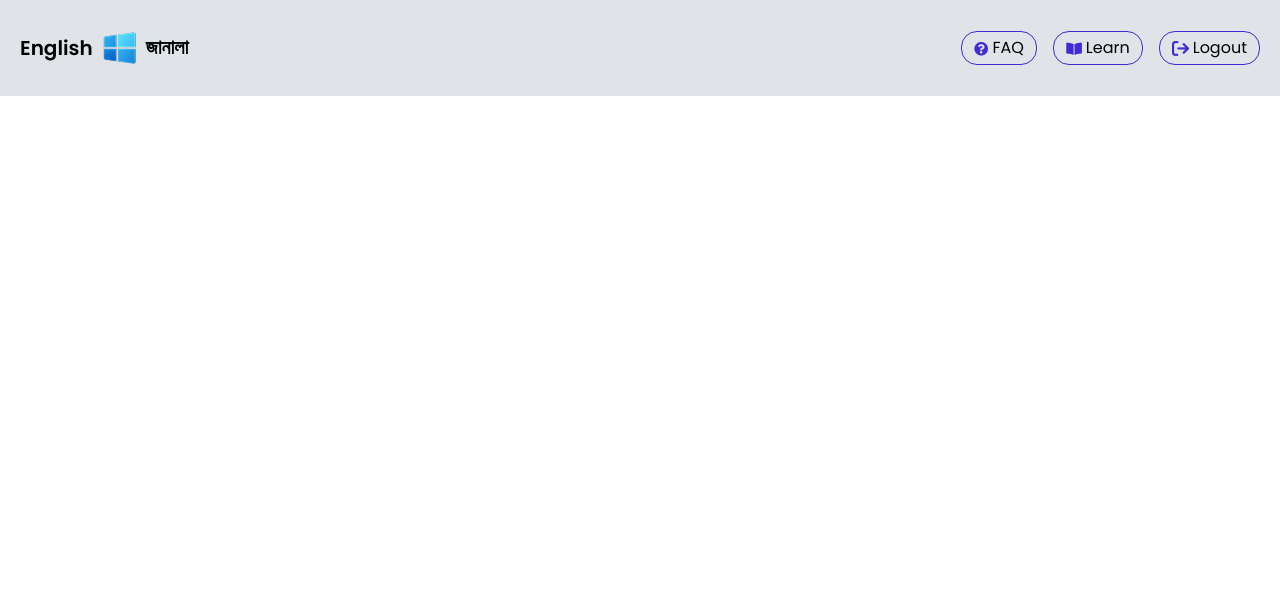
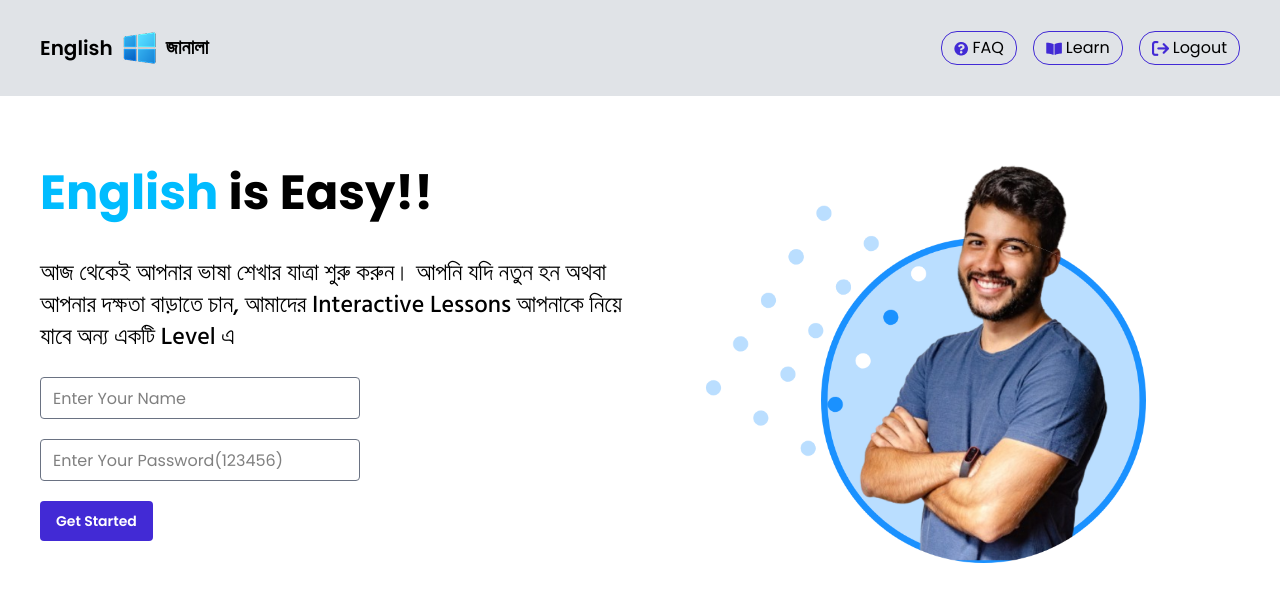
Before and after one commit to RHR-code/B11-A6-English-Janala, a website: page src/index.html in a window 1280 px wide. Drawn offline with Linux system fonts and the light colour scheme.

Commit message:
banner section added

```diff
--- a/src/index.html
+++ b/src/index.html
@@ -15,7 +15,7 @@
   <body class="poppins_font">
     <header>
       <nav
-        class="flex flex-col h-[96px] bg-gray-400/30 max-w-[1440px] mx-auto px-5 gap-3 md:gap-0 md:flex-row items-center md:justify-between"
+        class="flex flex-col h-[96px] bg-gray-400/30 max-w-[1440px] mx-auto px-10 gap-3 md:gap-0 md:flex-row items-center md:justify-between"
       >
         <div class="flex items-center gap-1.5">
           <span class="font-semibold text-xl">English</span>
@@ -50,7 +50,51 @@
         </div>
       </nav>
     </header>
-    <main></main>
+    <main>
+      <!-- banner section -->
+      <section
+        class="flex flex-col-reverse md:flex-row max-w-[1440px] mx-auto px-10 mt-5"
+      >
+        <div class="flex flex-col justify-center flex-1/2">
+          <h2 class="font-bold text-2xl md:text-5xl">
+            <span class="text-[#00BCFF]">English</span> is Easy!!
+          </h2>
+          <p
+            class="hind_siliguri_font font-medium text-xl md:text-2xl mt-[40px] mb-[24px]"
+          >
+            আজ থেকেই আপনার ভাষা শেখার যাত্রা শুরু করুন। আপনি যদি নতুন হন অথবা
+            আপনার দক্ষতা বাড়াতে চান, আমাদের Interactive Lessons আপনাকে নিয়ে যাবে
+            অন্য একটি Level এ
+          </p>
+          <form class="flex flex-col items-start gap-5">
+            <input
+              class="w-[320px] h-[40px] px-3 py-5 border rounded-sm border-gray-500"
+              placeholder="Enter Your Name"
+              type="text"
+              name=""
+              id="loginName"
+            />
+            <input
+              class="w-[320px] h-[40px] px-3 py-5 border rounded-sm border border-gray-500"
+              placeholder="Enter Your Password(123456)"
+              type="password"
+              name=""
+              id="loginPass"
+            />
+            <input
+              class="font-semibold text-sm py-[10px] px-4 bg-[#422AD5] text-white rounded-sm"
+              type="submit"
+              value="Get Started"
+            />
+          </form>
+        </div>
+        <div class="flex-1/2">
+          <figure class="w-full flex items-center justify-center">
+            <img class="w-[80%]" src="../assets/hero-student.png" alt="" />
+          </figure>
+        </div>
+      </section>
+    </main>
     <footer></footer>
   </body>
 </html>
```
Also changed, not shown: src/output.css.
